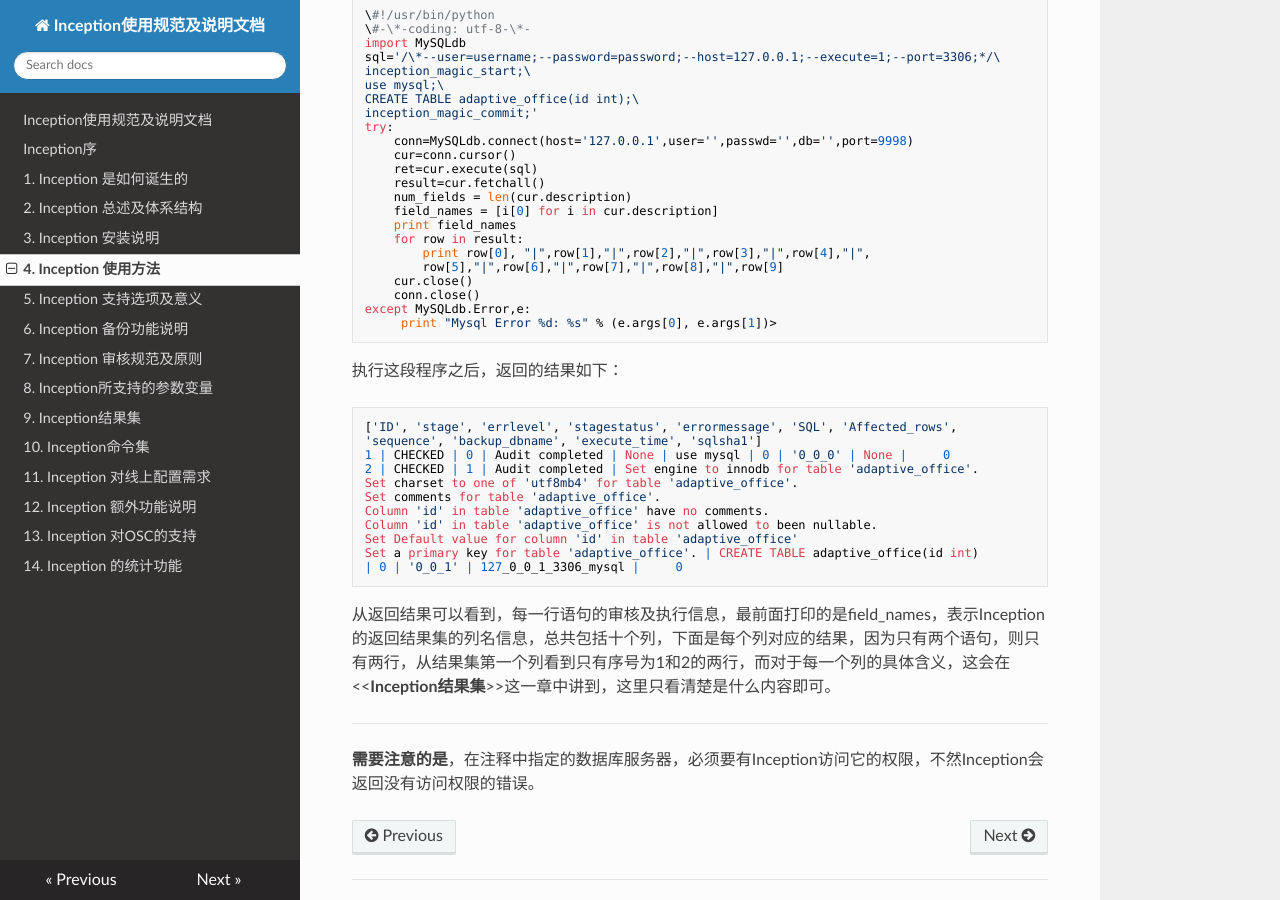
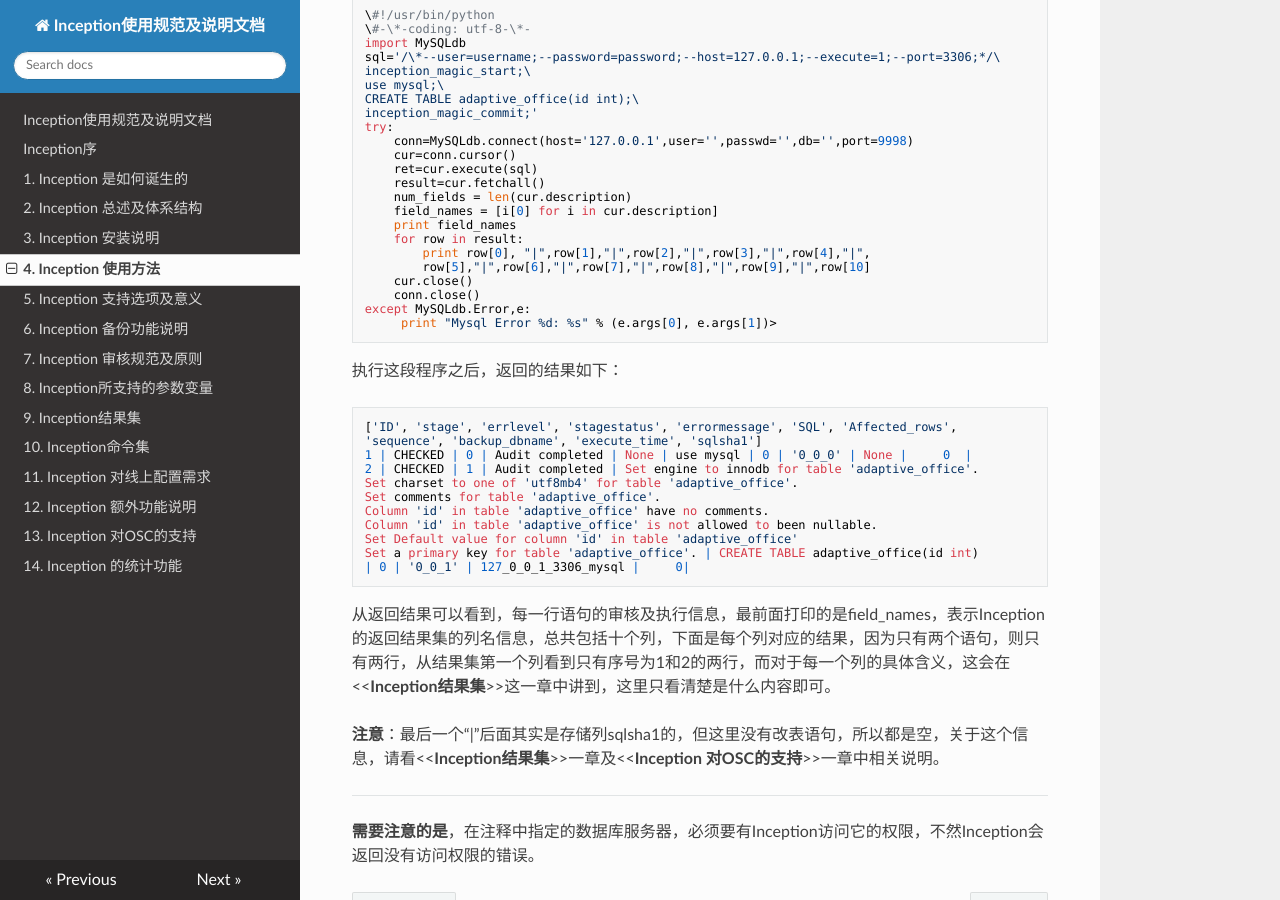
Before and after one commit to mysql-inception/inception-document, an MkDocs documentation site: the page built from docs/usage.md, in a window 1280 px wide and 900 px high, scrolled down 1000 px. Built offline with MkDocs 1.6.1, drawn with Linux system fonts in a browser that asks for light colours; nearby versions of some CDN libraries; old or Windows-style settings are respelled for this version of MkDocs.

Commit message:
修改一些文字上的错误及缺失

`````diff
--- a/docs/usage.md
+++ b/docs/usage.md
@@ -41,7 +41,7 @@ try:
     print field_names
     for row in result:
         print row[0], "|",row[1],"|",row[2],"|",row[3],"|",row[4],"|",
-		row[5],"|",row[6],"|",row[7],"|",row[8],"|",row[9]
+		row[5],"|",row[6],"|",row[7],"|",row[8],"|",row[9],"|",row[10]
     cur.close()
     conn.close()
 except MySQLdb.Error,e:
@@ -52,7 +52,7 @@ except MySQLdb.Error,e:
 ````
 ['ID', 'stage', 'errlevel', 'stagestatus', 'errormessage', 'SQL', 'Affected_rows',
 'sequence', 'backup_dbname', 'execute_time', 'sqlsha1']
-1 | CHECKED | 0 | Audit completed | None | use mysql | 0 | '0_0_0' | None |     0
+1 | CHECKED | 0 | Audit completed | None | use mysql | 0 | '0_0_0' | None |     0  |
 2 | CHECKED | 1 | Audit completed | Set engine to innodb for table 'adaptive_office'.
 Set charset to one of 'utf8mb4' for table 'adaptive_office'.
 Set comments for table 'adaptive_office'.
@@ -60,10 +60,12 @@ Column 'id' in table 'adaptive_office' have no comments.
 Column 'id' in table 'adaptive_office' is not allowed to been nullable.
 Set Default value for column 'id' in table 'adaptive_office'
 Set a primary key for table 'adaptive_office'. | CREATE TABLE adaptive_office(id int)
-| 0 | '0_0_1' | 127_0_0_1_3306_mysql |     0
+| 0 | '0_0_1' | 127_0_0_1_3306_mysql |     0|
 ````
 
 从返回结果可以看到，每一行语句的审核及执行信息，最前面打印的是field_names，表示Inception的返回结果集的列名信息，总共包括十个列，下面是每个列对应的结果，因为只有两个语句，则只有两行，从结果集第一个列看到只有序号为1和2的两行，而对于每一个列的具体含义，这会在<<**Inception结果集**>>这一章中讲到，这里只看清楚是什么内容即可。
+
+**注意**：最后一个“|”后面其实是存储列sqlsha1的，但这里没有改表语句，所以都是空，关于这个信息，请看<<**Inception结果集**>>一章及<<**Inception 对OSC的支持**>>一章中相关说明。
 
 
 -------------
`````
Also changed, not shown: docs/results.md (+1 -0 lines), docs/variables.md (+1 -1 lines).
